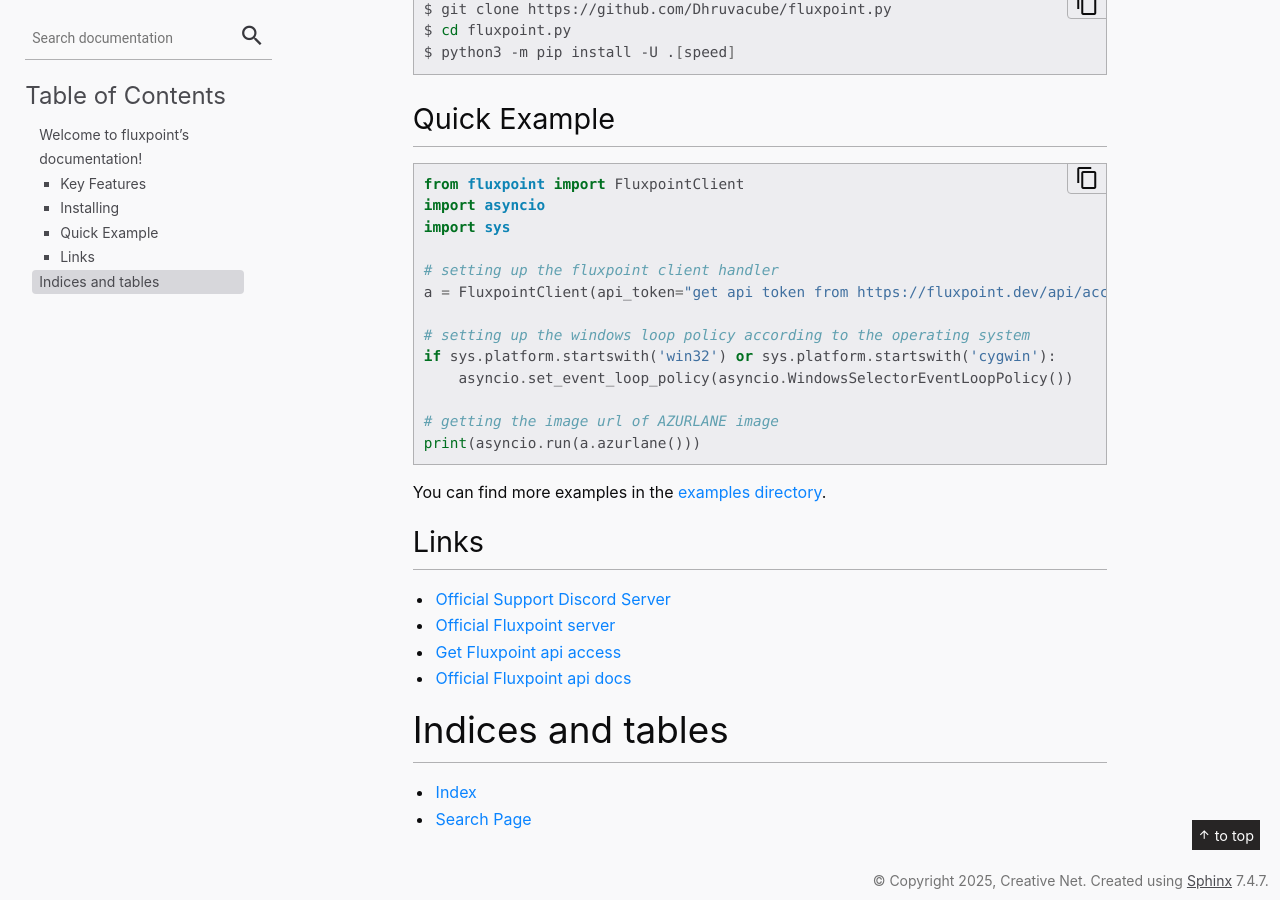
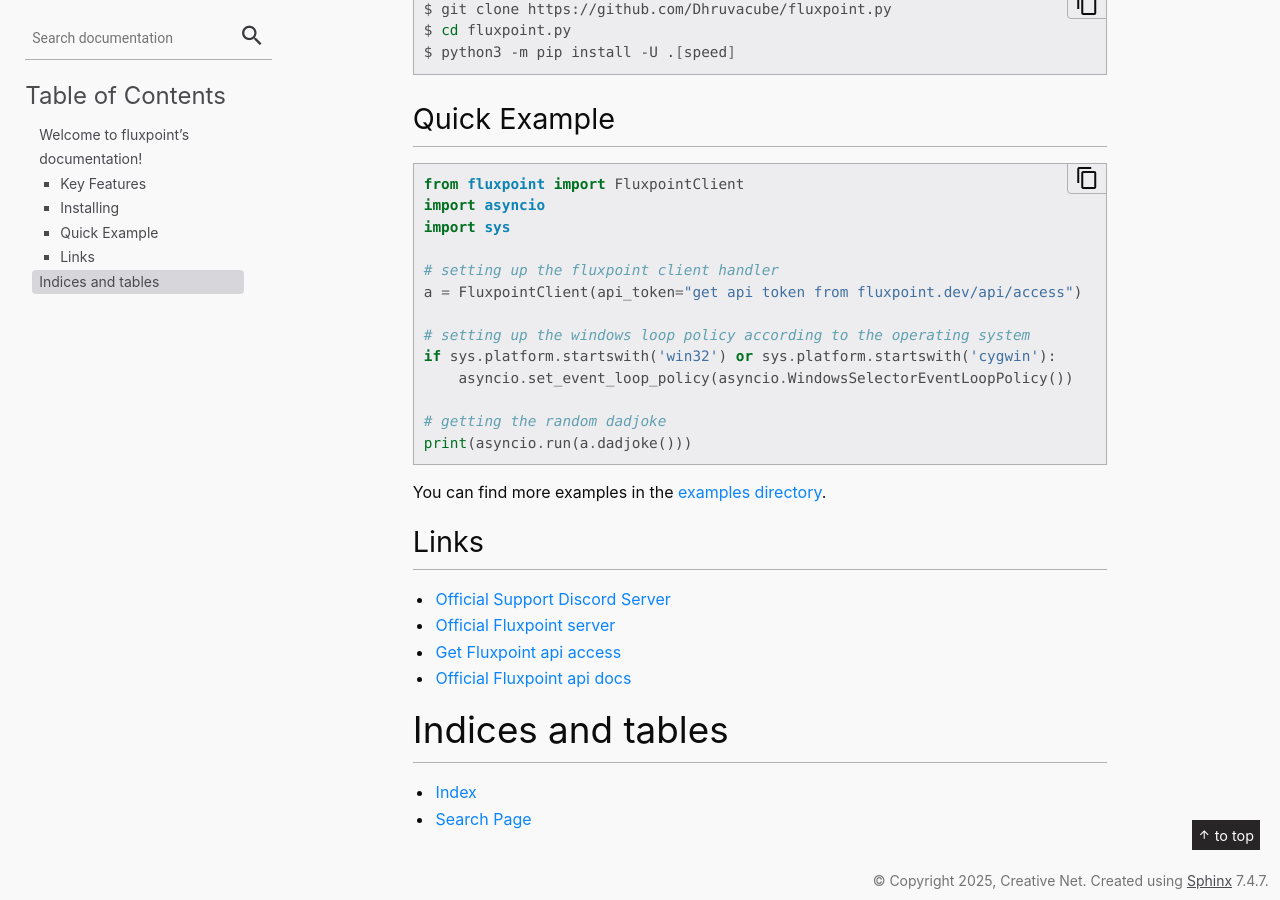
Before and after one commit to Creatrix-Net/fluxpoint.py, a Sphinx documentation site: the page built from docs/index.rst, in a window 1280 px wide and 900 px high, scrolled down 1451 px. Built offline with Sphinx 7.4.7, drawn with Linux system fonts in a browser that asks for light colours; pages that are not in the unit, such as notebooks, are missing from menus; some of the changed lines change nothing that is shown.

Commit message:
google analytics finished

```diff
--- a/docs/conf.py
+++ b/docs/conf.py
@@ -53,10 +53,14 @@
     'sphinxcontrib_trio',
     'details',
     'resourcelinks',
+    'googleanalytics'
 ]
 autoapi_dirs = autodoc_dirs = ['../fluxpoint']
 autodoc_member_order = 'bysource'
 autodoc_typehints = 'description'
+
+GOOGLEANALYTICS_ENABLED = True
+GOOGLEANALYTICS_ID = 'G-9FG9QN9Q4Q'
 
 # maybe consider this?
 # napoleon_attr_annotations = False
--- /dev/null
+++ b/docs/extensions/googleanalytics.py
@@ -0,0 +1,48 @@
+#!/usr/bin/env python
+# -*- coding: utf-8 -*-
+
+from sphinx.errors import ExtensionError
+
+
+def add_ga_javascript(app, pagename, templatename, context, doctree):
+    if not app.config.GOOGLEANALYTICS_ENABLED:
+        return
+
+    metatags = context.get("metatags", "")
+    metatags += (
+        """
+    <!-- Google tag (gtag.js) -->
+    <script async src="https://www.googletagmanager.com/gtag/js?id=%s"></script>"""
+        % app.config.GOOGLEANALYTICS_ID
+    )
+    metatags += (
+        """
+    <script>
+        window.dataLayer = window.dataLayer || [];
+        function gtag(){dataLayer.push(arguments);}
+        gtag('js', new Date());
+        gtag('config', '%s');
+    </script>
+    """
+        % app.config.GOOGLEANALYTICS_ID
+    )
+    context["metatags"] = metatags
+
+
+def check_config(app):
+    if app.config.GOOGLEANALYTICS_ENABLED and not app.config.GOOGLEANALYTICS_ID:
+        raise ExtensionError(
+            "'GOOGLEANALYTICS_ID' config value must be set for ga statistics to function properly."
+        )
+
+
+def setup(app):
+    app.add_config_value("GOOGLEANALYTICS_ID", "", "html")
+    app.add_config_value("GOOGLEANALYTICS_ENABLED", True, "html")
+    app.connect("html-page-context", add_ga_javascript)
+    app.connect("builder-inited", check_config)
+    return {
+        "version": "0.3",
+        "parallel_read_safe": True,
+        "parallel_write_safe": True,
+    }
--- a/docs/index.rst
+++ b/docs/index.rst
@@ -68,14 +68,14 @@
       import sys
 
       # setting up the fluxpoint client handler
-      a = FluxpointClient(api_token="get api token from https://fluxpoint.dev/api/access")
+      a = FluxpointClient(api_token="get api token from fluxpoint.dev/api/access")
 
       # setting up the windows loop policy according to the operating system
       if sys.platform.startswith('win32') or sys.platform.startswith('cygwin'):
           asyncio.set_event_loop_policy(asyncio.WindowsSelectorEventLoopPolicy())
 
-      # getting the image url of AZURLANE image
-      print(asyncio.run(a.azurlane()))
+      # getting the random dadjoke
+      print(asyncio.run(a.dadjoke()))
 
 
 You can find more examples in the `examples directory <https://github.com/Dhruvacube/fluxpoint.py/tree/master/examples>`_.
```
